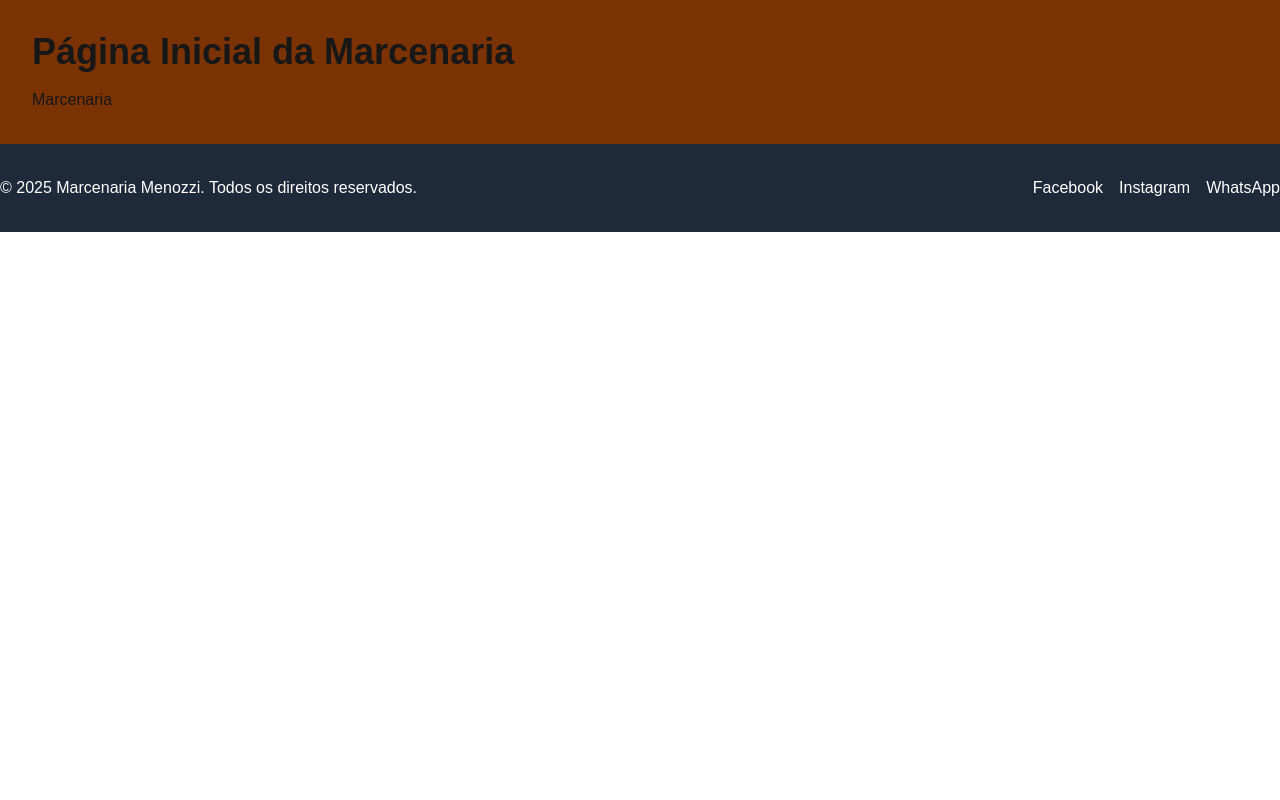
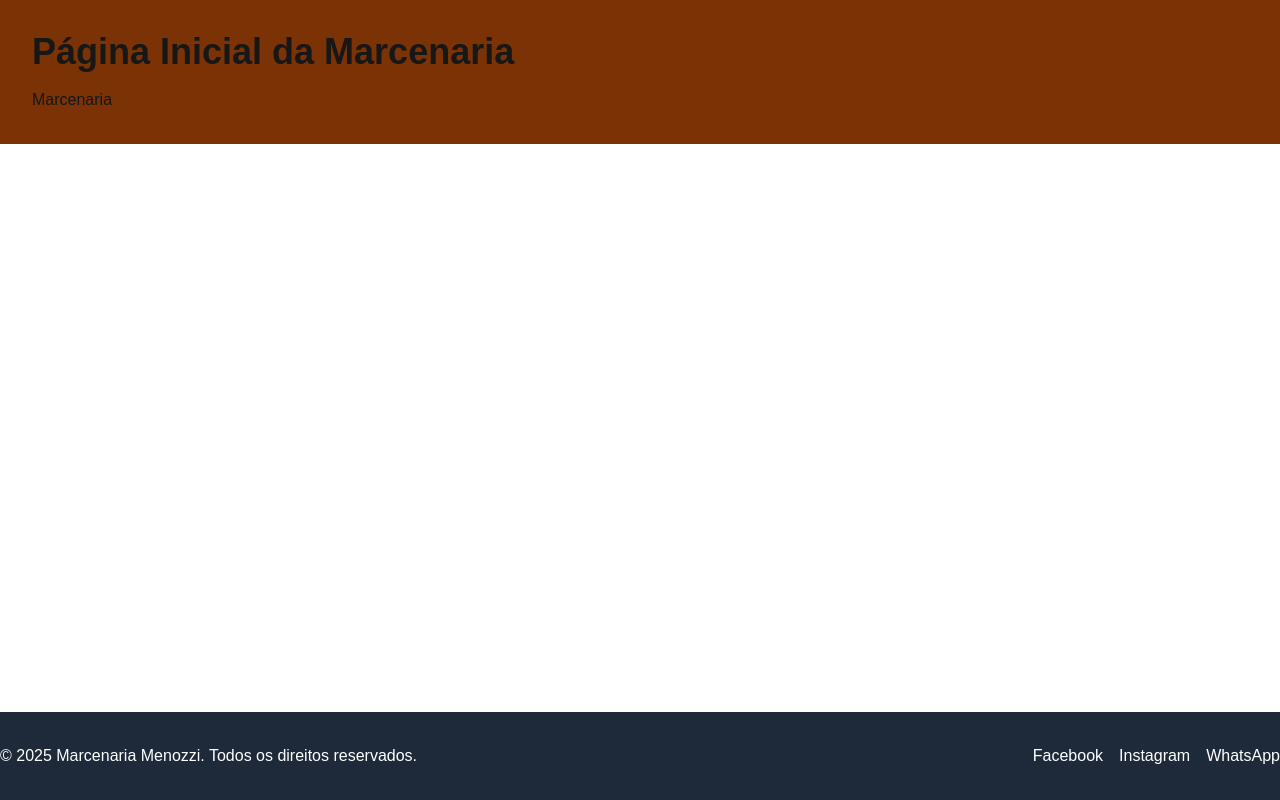
Before and after one commit to Renan-Bacheschi/projeto-marcenaria-next, a Next.js app: page / in a window 1280 px wide. Built offline with nearby package versions, Linux system fonts and the light colour scheme.

Commit message:
estrutura footer basica

```diff
--- a/src/app/layout.js
+++ b/src/app/layout.js
@@ -20,9 +20,9 @@
   return (
     <html lang="pt-BR">
       <body
-        className={`${geistSans.variable} ${geistMono.variable} antialiased`}
+        className={`${geistSans.variable} ${geistMono.variable} antialiased flex flex-col min-h-screen`}
       >
-        {children}
+        <main className="flex-grow">{children}</main>
         <Footer />
       </body>
     </html>
```
